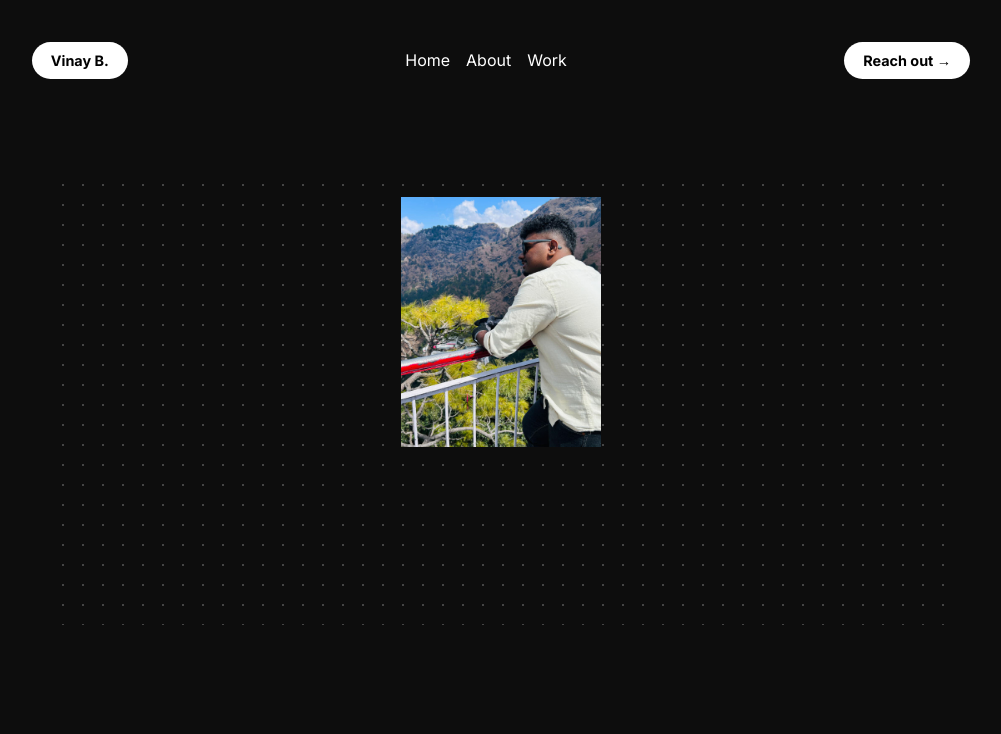
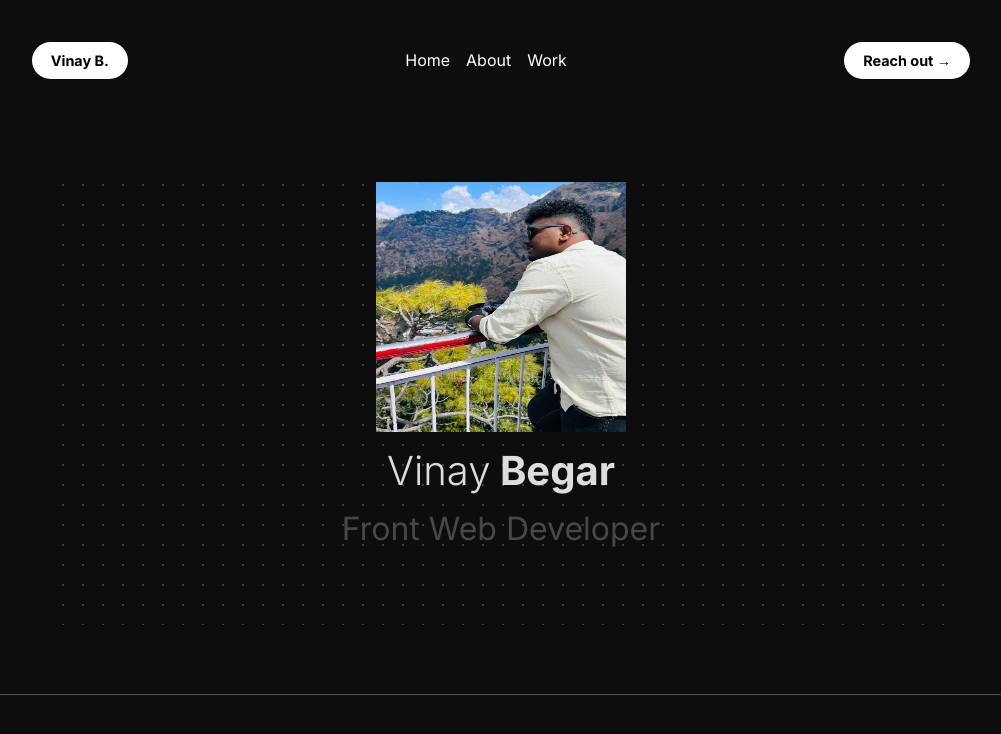
Before and after one commit to vinay-begar/VB-Portfolio, a plain HTML site: page menus/about.html in a window 1280 px wide. Shown: the whole page, without its empty margins (139-1140 px from the left). Drawn offline with Linux system fonts and the light colour scheme.

Commit message:
about updated

```diff
--- a/css/about.css
+++ b/css/about.css
@@ -8,7 +8,6 @@ body {
   background: #0d0d0d;
   color: #ddd;
   line-height: 1.6;
-  /* cursor: none; */
 }
 .navbar {
   display: flex;
@@ -44,7 +43,7 @@ body {
   font-weight: bold;
 }
 /* hero section */
-.hero::before {
+.about-container::before {
   content: "";
   position: absolute;
   top: 50%;
@@ -54,16 +53,41 @@ body {
   transform: translate(-50%, -50%);
   background-image: radial-gradient(#444 1px, transparent 1px);
   background-size: 20px 20px;
-  /* border-radius: 10%; */
   opacity: 0.9;
   z-index: -1;
 }
-.hero{
-    display: flex;
-    justify-content: center;
+.about-container {
+  text-align: center;
+  padding: 60px 20px;
+  /* margin-top: 40px; */
 }
- .hero img{
-    height: 250px;
-    width: 200px;
-   margin-top:75px;
+
+.profile-img {
+  height: 250px;
+  width: 250px;
+  /* border-radius: 20px; */
+  /* margin-bottom: 20px; */
+  /* object-fit: cover; */
 }
+h1 {
+  font-size: 2.5rem;
+  /* margin: 0; */
+}
+h1 span {
+  font-weight: 300;
+}
+p.role {
+  font-size: 2rem;
+  color: #494747;
+  /* margin: 10px 0 0; */
+}
+.line
+{
+  height: 1px;
+  opacity:0.3;
+  width: 90%;
+  margin-top: 80px;
+  background-color:whitesmoke;
+  /* background: var(--dark-black); */
+  margin-left: 3rem;
+}
--- a/menus/about.html
+++ b/menus/about.html
@@ -1,26 +1,30 @@
- <!DOCTYPE html>
+<!DOCTYPE html>
 <html lang="en">
   <head>
     <meta charset="UTF-8" />
     <meta name="viewport" content="width=device-width, initial-scale=1.0" />
     <title>Portfolio</title>
-    <link rel="preconnect" href="https://fonts.googleapis.com">
-<link rel="preconnect" href="https://fonts.gstatic.com" crossorigin>
-<link href="https://fonts.googleapis.com/css2?family=Inter:ital,opsz,wght@0,14..32,100..900;1,14..32,100..900&display=swap" rel="stylesheet">
+    <link rel="preconnect" href="https://fonts.googleapis.com" />
+    <link rel="preconnect" href="https://fonts.gstatic.com" crossorigin />
+    <link
+      href="https://fonts.googleapis.com/css2?family=Inter:ital,opsz,wght@0,14..32,100..900;1,14..32,100..900&display=swap"
+      rel="stylesheet"
+    />
     <link rel="stylesheet" href="/css/about.css" />
     <script src="/js/about.js" defer></script>
   </head>
   <body>
     <!-- Navbar  -->
     <header class="navbar">
-      <div class="logo"><a href="/menus/contact.html" class="btn small">Vinay B.</a></div>
+      <div class="logo">
+        <a href="/menus/contact.html" class="btn small">Vinay B.</a>
+      </div>
       <div class="menu">
         <ul class="menu-head">
           <li><a href="/index.html">Home</a></li>
           <li><a href="./menus/about.html">About</a></li>
           <li><a href="./menus/work.html">Work</a></li>
           <!-- <li><a href="./menus/contact.html">Contact</a></li> -->
-
         </ul>
       </div>
       <div class="nav-right">
@@ -30,8 +34,18 @@
     </header>
     <!-- hero Section -->
 
-    <section class="hero section">
-        <div class="hero">
-            <img src="/images/vinay-bg2.jpeg" alt="" srcset="">
-        </div>
-    </section>
+    <div class="about-container">
+      <img
+        src="/images/vinay-bg2.jpeg"
+        alt="Profile Photo"
+        class="profile-img"
+      />
+      <h1><span>Vinay</span> Begar</h1>
+      <p class="role">Front Web Developer</p>
+    </div>
+    <!-- <hr class="hr"> -->
+     <div class="line"></div>
+
+     <!--  -->
+  </body>
+</html>
```
